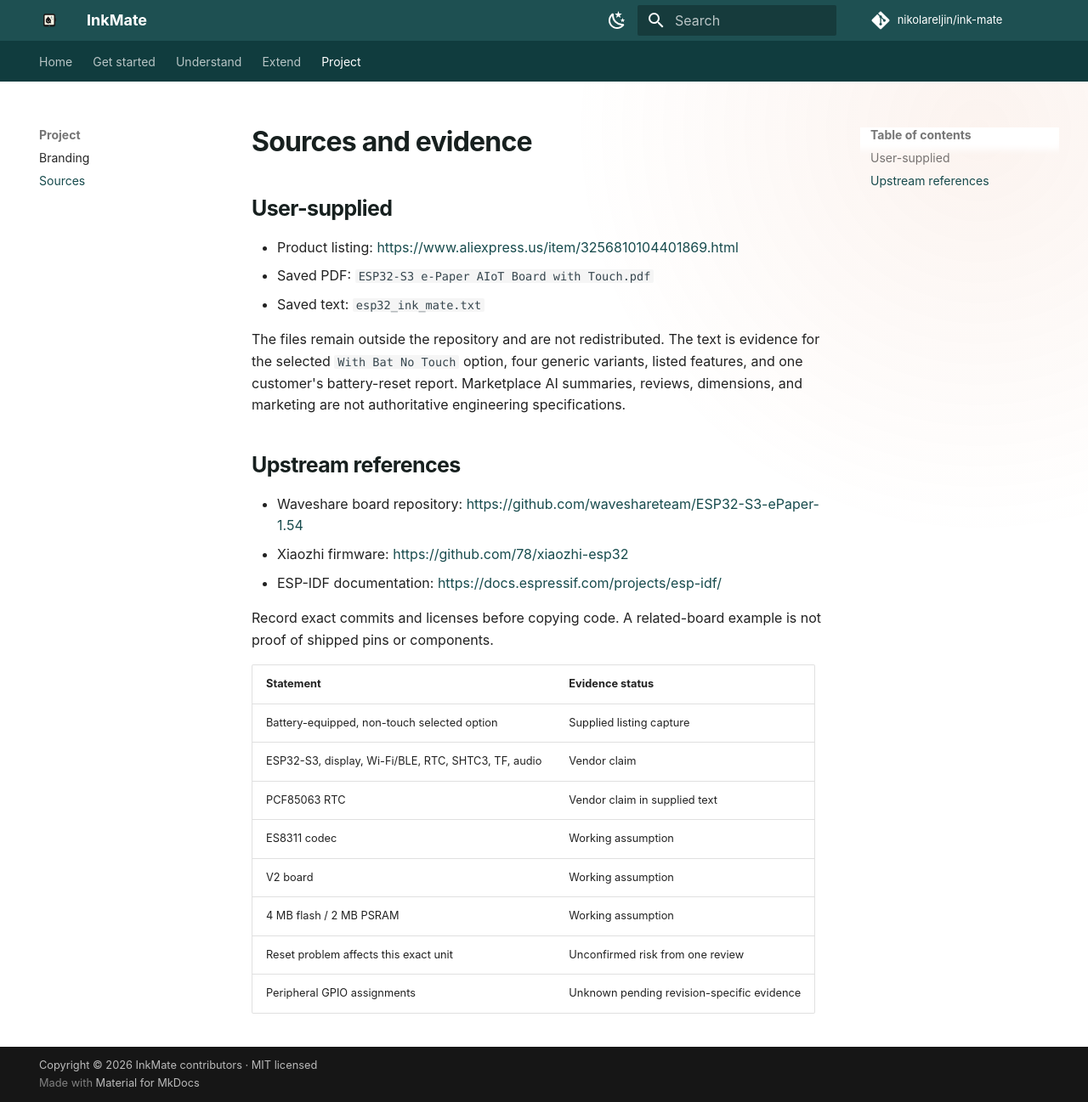
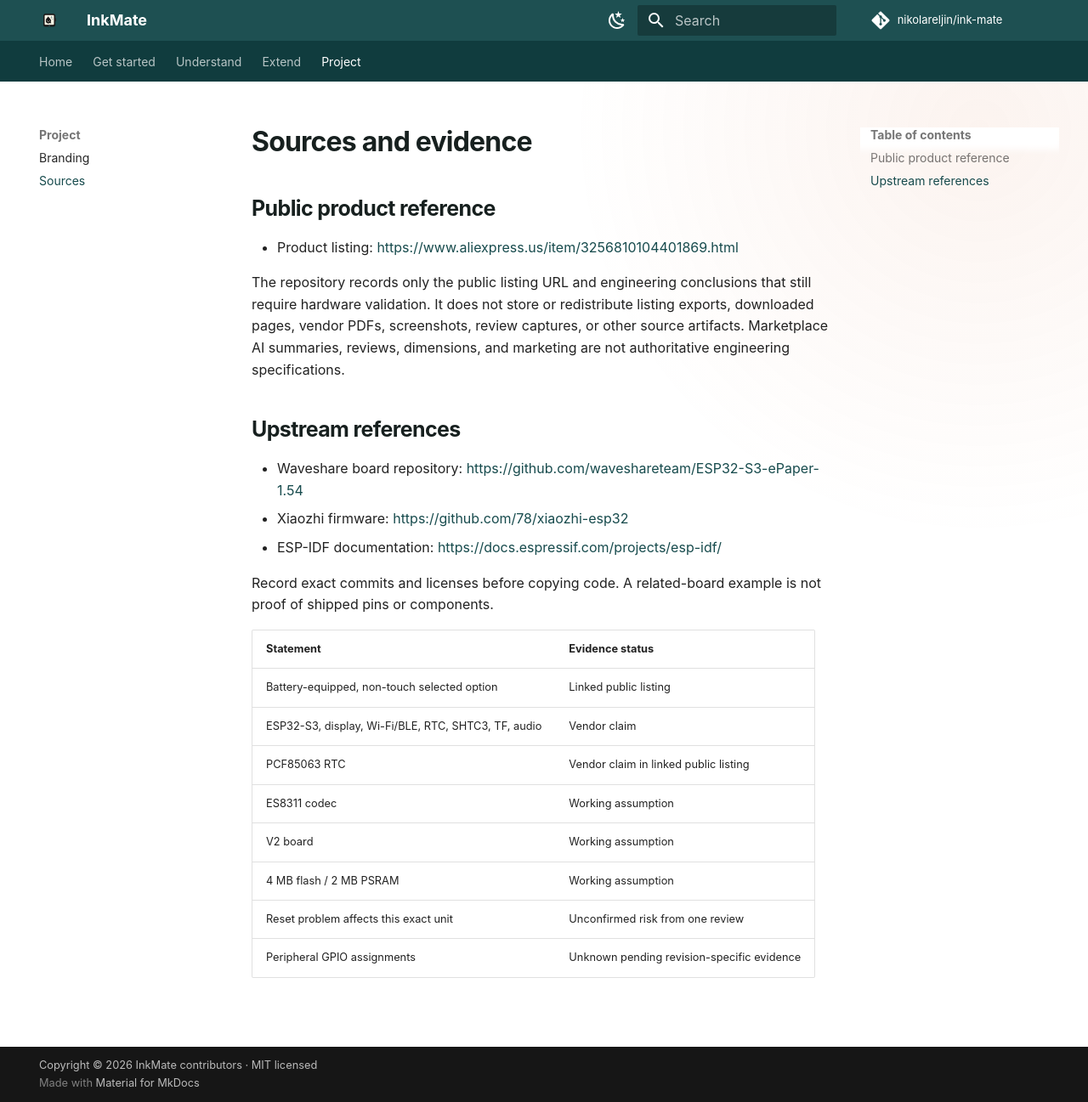
Before and after one commit to nikolareljin/ink-mate, an MkDocs documentation site: the page built from docs/sources.md, in a window 1280 px wide and 1297 px high. Shown: the whole window at 85% size. Built offline with MkDocs 1.6.1 and Material for MkDocs 9.7.7, drawn with Linux system fonts in a browser that asks for light colours; comment, search, counter and statistics services are not loaded.

Commit message:
docs: remove local source artifact references

```diff
--- a/docs/sources.md
+++ b/docs/sources.md
@@ -1,12 +1,14 @@
 # Sources and evidence
 
-## User-supplied
+## Public product reference
 
 - Product listing: <https://www.aliexpress.us/item/3256810104401869.html>
-- Saved PDF: `ESP32-S3 e-Paper AIoT Board with Touch.pdf`
-- Saved text: `esp32_ink_mate.txt`
 
-The files remain outside the repository and are not redistributed. The text is evidence for the selected `With Bat No Touch` option, four generic variants, listed features, and one customer's battery-reset report. Marketplace AI summaries, reviews, dimensions, and marketing are not authoritative engineering specifications.
+The repository records only the public listing URL and engineering conclusions
+that still require hardware validation. It does not store or redistribute
+listing exports, downloaded pages, vendor PDFs, screenshots, review captures,
+or other source artifacts. Marketplace AI summaries, reviews, dimensions, and
+marketing are not authoritative engineering specifications.
 
 ## Upstream references
 
@@ -18,9 +20,9 @@ Record exact commits and licenses before copying code. A related-board example i
 
 | Statement | Evidence status |
 | --- | --- |
-| Battery-equipped, non-touch selected option | Supplied listing capture |
+| Battery-equipped, non-touch selected option | Linked public listing |
 | ESP32-S3, display, Wi-Fi/BLE, RTC, SHTC3, TF, audio | Vendor claim |
-| PCF85063 RTC | Vendor claim in supplied text |
+| PCF85063 RTC | Vendor claim in linked public listing |
 | ES8311 codec | Working assumption |
 | V2 board | Working assumption |
 | 4 MB flash / 2 MB PSRAM | Working assumption |
```
Also changed, not shown: docs/hardware.md (+4 -4 lines).
